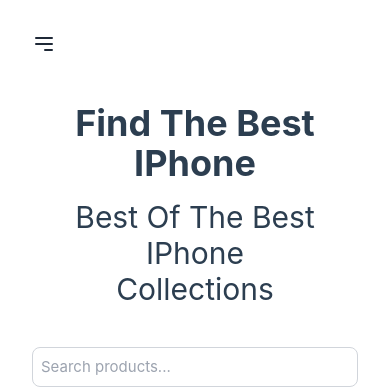
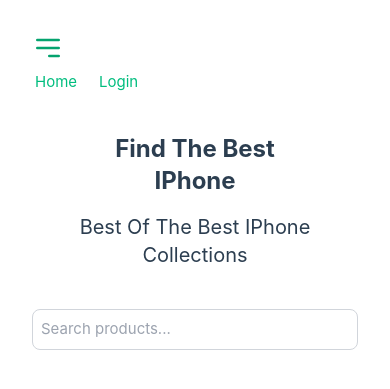
Before and after one commit to holymark/learnlyapp-comerce, a Vue app in the folder client/: page / in a window 390 px wide. Both pictures are taken after a click on the button 44 px from the left and 44 px from the top of the page. Shown: the top 389 px of the page. Built offline with nearby package versions, Linux system fonts and the light colour scheme; no server answers.

Commit message:
minor fix

```diff
--- a/client/src/assets/main.css
+++ b/client/src/assets/main.css
@@ -18,6 +18,9 @@
   padding: 3px;
 }
 
+input,textarea{
+  @apply text-gray-800;
+}
 @media (hover: hover) {
   a:hover {
     background-color: hsla(160, 100%, 37%, 0.2);
--- a/client/src/components/Header.vue
+++ b/client/src/components/Header.vue
@@ -11,6 +11,11 @@
     logout() {
       this.$store.commit('setUser', null)
       this.$router.push('/login')
+    },
+    showMenu(){
+      var i =
+      document.getElementById("menuItems");
+      i?.classList.toggle("hidden");
     }
   }
 })
@@ -20,9 +25,9 @@
   <div>
     <header>
       <nav>
-        <button class="md:hidden focus:outline-none">
+        <button @click="showMenu" class="md:hidden focus:outline-none">
           <svg
-            class="h-6 w-6 text-gray-800"
+            class="h-8 w-8 text-[#04a36e]"
             fill="none"
             stroke="currentColor"
             viewBox="0 0 24 24"
@@ -36,7 +41,7 @@
             ></path>
           </svg>
         </button>
-        <div class="hidden md:flex space-x-4">
+        <div id="menuItems" class="hidden md:flex space-x-4">
           <RouterLink to="/">Home</RouterLink>
           <RouterLink v-if="user" to="/add">Add Product</RouterLink>
           <RouterLink v-if="!user" to="/login">Login</RouterLink>
--- a/client/src/components/ProductList.vue
+++ b/client/src/components/ProductList.vue
@@ -37,7 +37,6 @@
         class="w-full p-2 text-gray-800 border border-gray-300 rounded-lg focus:outline-none focus:ring-2 focus:ring-blue-500"
         placeholder="Search products..."
         v-model="searchQuery"
-        @input="$emit('input', $event.target.value)"
       />
     </div>
     <section
--- a/client/src/router/index.ts
+++ b/client/src/router/index.ts
@@ -17,6 +17,7 @@
     {
       path: '/add',
       name: 'add',
+      meta: { requiresAuth: true },
       component: () => import('../views/AddProductsView.vue')
     }
   ]
--- a/client/src/views/HomeView.vue
+++ b/client/src/views/HomeView.vue
@@ -5,8 +5,8 @@
 <template>
   <div class="ls">
     <div class="text-center p-10">
-      <h1 class="font-bold text-4xl mb-4">Find The Best IPhone</h1>
-      <h1 class="text-3xl">Best Of The Best IPhone Collections</h1>
+      <h1 class="font-bold text-2xl md:text-4xl mb-4 ">Find The Best IPhone</h1>
+      <h1 class="text-xl md:text-3xl">Best Of The Best IPhone Collections</h1>
     </div>
 
     <ProductListVue />
```
